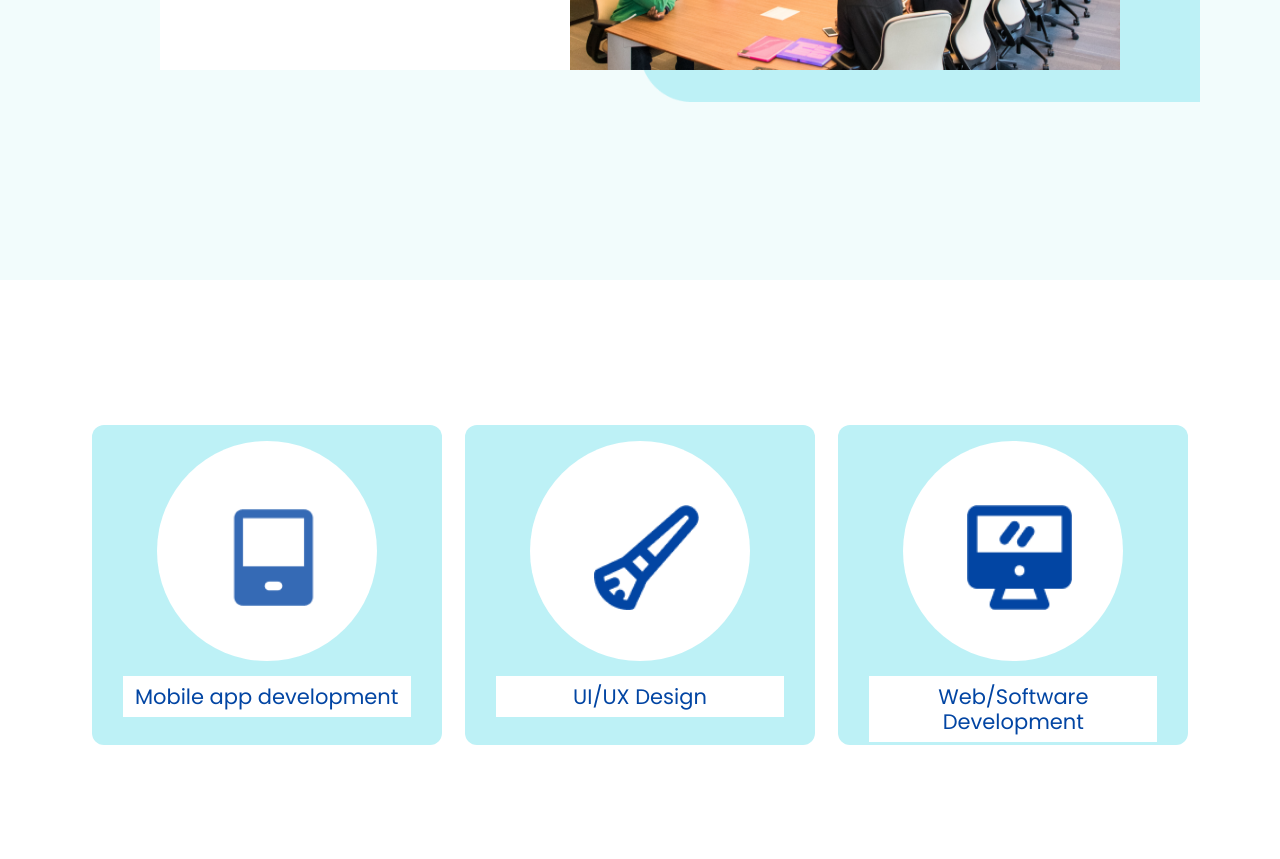
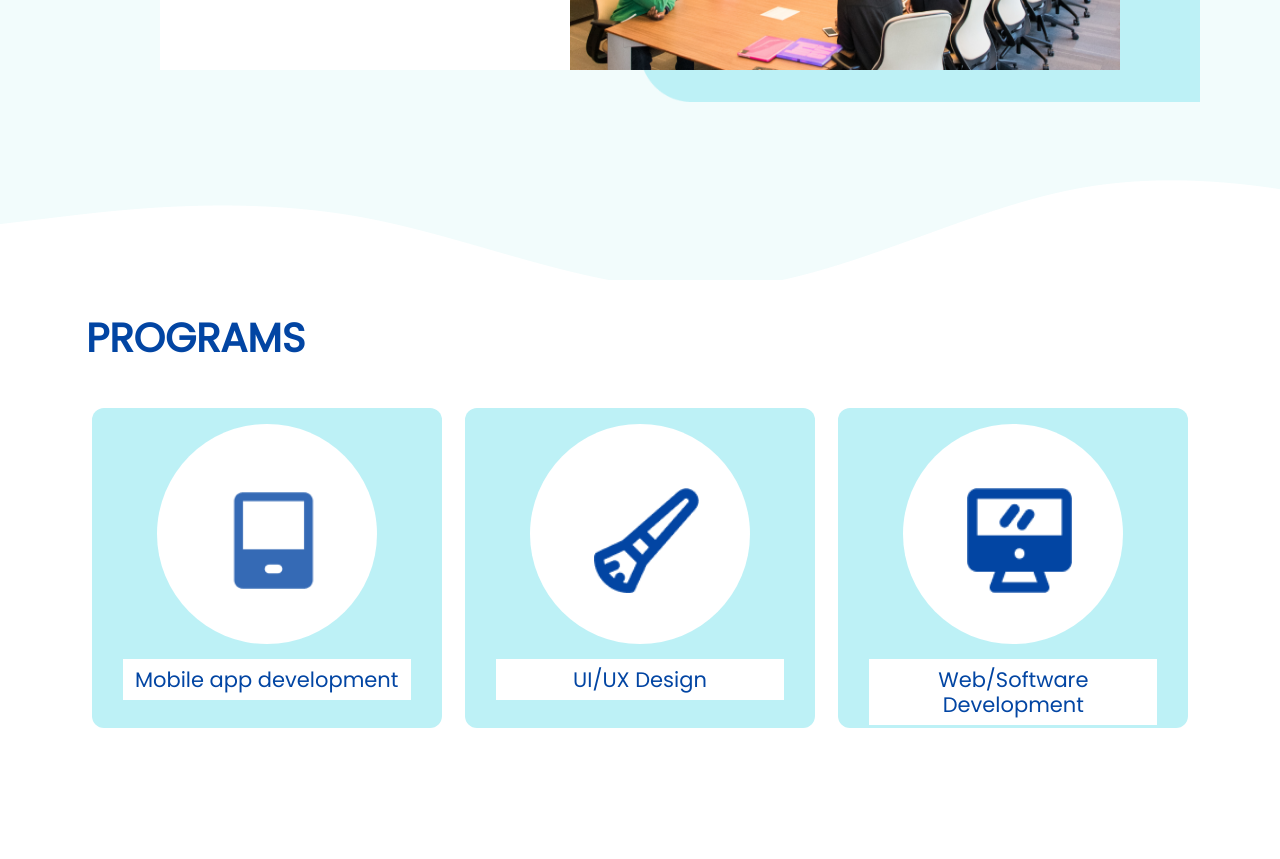
Before and after one commit to Destiny-01/Team-professor-fe-task, a plain HTML site: page index.html in a window 1280 px wide. Shown: the part 1510-2369 px from the top of the page. Drawn offline with Linux system fonts and the light colour scheme.

Commit message:
Finished the programs section

```diff
--- a/index.html
+++ b/index.html
@@ -79,28 +79,28 @@
     </div>
 </div>
 <div class="programs">
+    <h2>PROGRAMS</h2>
     <div class="programs-flex">
         <div class="programs-content box1">
             <div>
-                <img src="/Team-professor-fe-task/assets/images/phone.png" alt="">
+                <img src="../assets/images/phone.png" alt="">
             </div>
             <p>Mobile app development</p>
         </div>
         <div class="programs-content box2">
             <div>
-                <img src="/Team-professor-fe-task/assets/images/Union5.png" alt="">
+                <img src="../assets/images/Union5.png" alt="">
             </div>
             <p>UI/UX Design</p>
         </div>
         <div class="programs-content box3">
             <div>
-                <img src="/Team-professor-fe-task/assets/images/Union6.png" alt="">
+                <img src="../assets/images/Union6.png" alt="">
             </div>
             <p>Web/Software Development</p>
         </div>
     </div>
 </div>
 
-
 </body>
 </html>
--- a/styles/main.css
+++ b/styles/main.css
@@ -149,10 +149,17 @@ nav.container .navbar_links-item {
   display: inline-block;
 }
 .programs {
-  margin-top: -95px;
-  padding: 15rem 5rem;
-  background: url(/Team-professor-fe-task/assets/images/Vector.png) no-repeat;
+  margin-top: -100px;
+  padding: 8rem 5rem;
+  background: url(../assets/images/Vector.png) no-repeat;
   background-size: auto;
+}
+
+.programs h2 {
+  font-size: 40px;
+  font-weight: 600;
+  color: #0245a3;
+  margin: 0 0 1em 6px;
 }
 .programs-flex {
   display: flex;
```
Also changed, not shown: assets/images/Vector.png (added).
